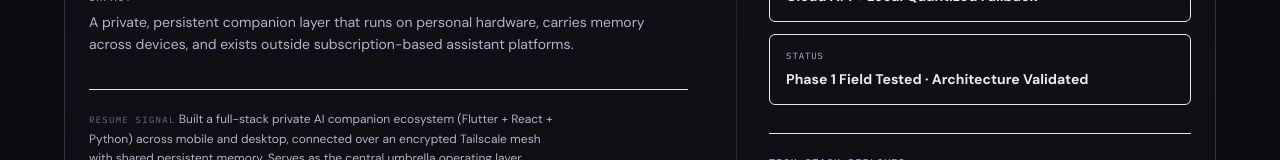
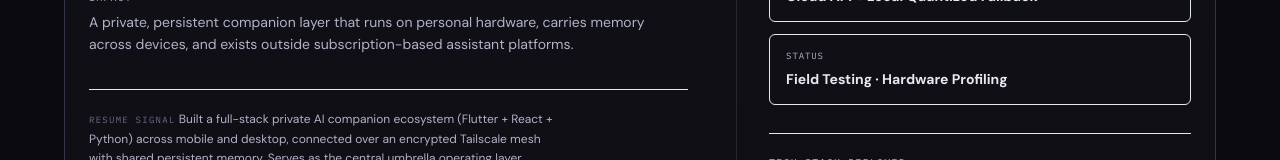
Before and after one commit to Jatin23K/jatin-portfolio, a React (Vite) app: page /projects in a window 1280 px wide. Shown: the part 4159-4319 px from the top of the page. Built offline with nearby package versions, Linux system fonts and the light colour scheme; no server answers.

Commit message:
fix(core): set Phase 1 field testing to active current step with hardware profiling sublabel

```diff
--- a/src/data/projectDetails.ts
+++ b/src/data/projectDetails.ts
@@ -90,7 +90,7 @@ export const projectDetails: Record<Project['id'], ProjectDetail> = {
       { label: 'Phase 1 — Bridge', sublabel: 'Tailscale encrypted mesh · Live', status: 'done' },
       { label: 'Phase 1 — JAMES', sublabel: 'Flutter · Android client · Live', status: 'done' },
       { label: 'Phase 1 — DAVID', sublabel: 'React + Python · Windows client · Live', status: 'done' },
-      { label: 'Phase 1 — Field Testing', sublabel: 'Completed · Hardware limits & battery mapped', status: 'done' },
+      { label: 'Phase 1 — Field Testing', sublabel: 'Active · Hardware limits & socket telemetry', status: 'current' },
       { label: 'Phase 2 — The Ecosystem', sublabel: 'Memory · RBAC · Edge Mesh · DGX Sovereignty', status: 'next' },
     ],
     nodeNetwork: {
--- a/src/data/projects.ts
+++ b/src/data/projects.ts
@@ -98,7 +98,7 @@ export const projects: Project[] = [
       { label: 'Role', value: 'Umbrella Hub & Orchestrator' },
       { label: 'Topology', value: '2-Node Mesh (Android ↔ Windows)' },
       { label: 'Inference', value: 'Cloud API + Local Quantized Fallback' },
-      { label: 'Status', value: 'Phase 1 Field Tested · Architecture Validated' },
+      { label: 'Status', value: 'Field Testing · Hardware Profiling' },
     ],
     links: { github: 'https://github.com/Jatin23K/C.O.R.E-Showcase' },
     order: 5,
```
